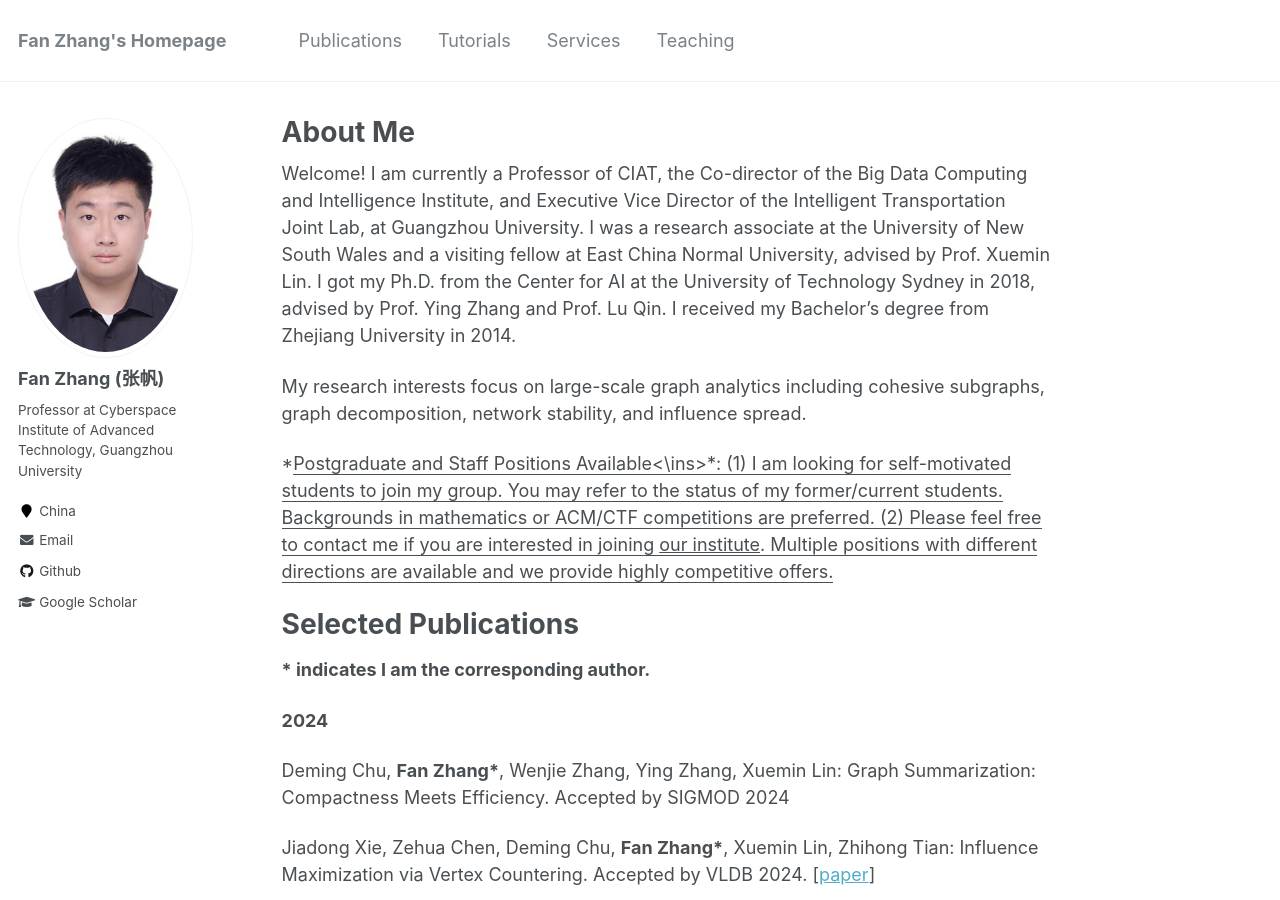
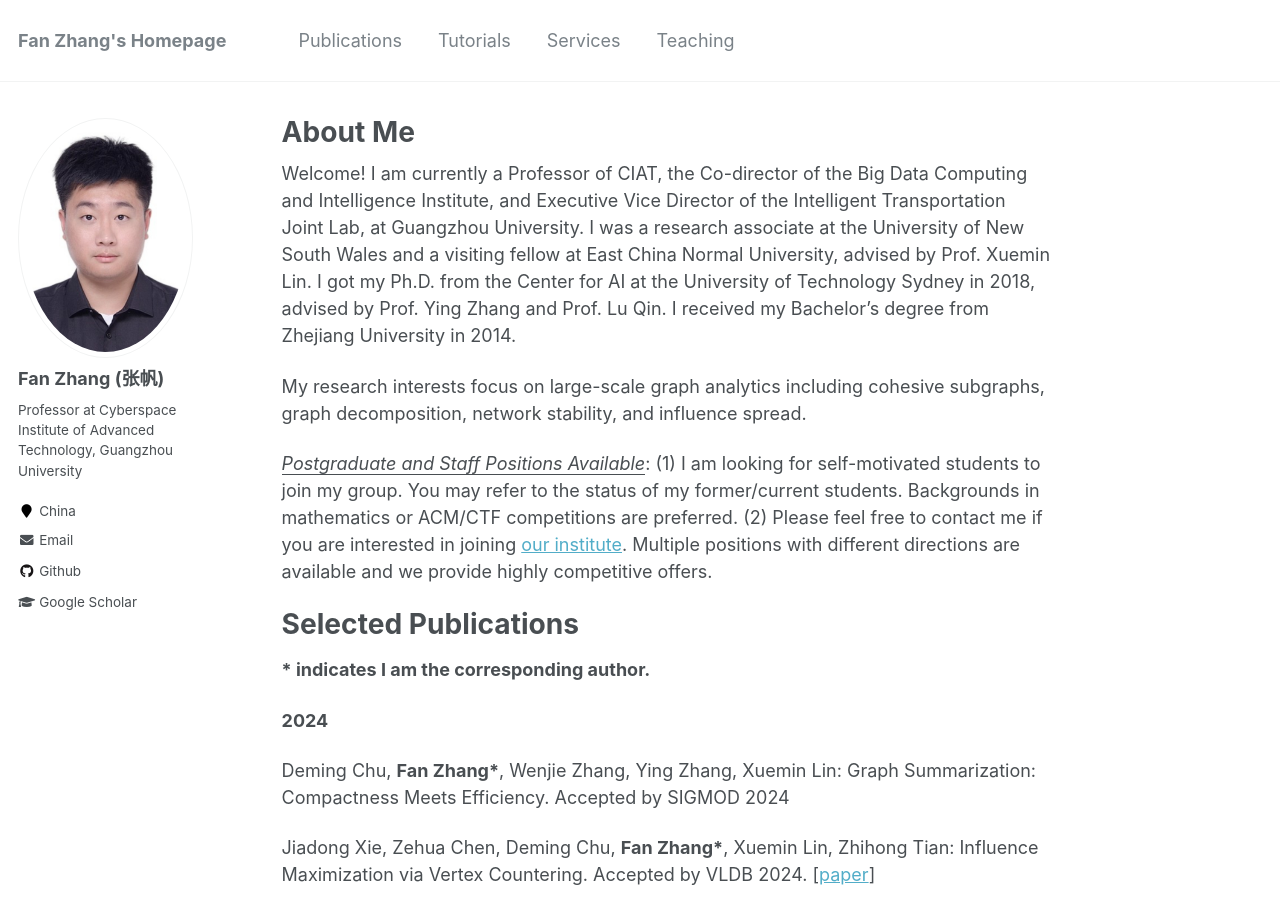
Before and after one commit to fanzhangcs/fanzhangcs.github.io, a Jekyll site: the page built from _pages/about.md, in a window 1280 px wide and 900 px high. Built offline with Jekyll 4.4.1, drawn with Linux system fonts in a browser that asks for light colours.

Commit message:
Update about.md

```diff
--- a/_pages/about.md
+++ b/_pages/about.md
@@ -13,7 +13,7 @@ Welcome! I am currently a Professor of CIAT, the Co-director of the Big Data Com
 My research interests focus on large-scale graph analytics including cohesive subgraphs, graph decomposition, network stability, and influence spread.
 <!--Link to [DBLP](https://dblp.uni-trier.de/pid/21/3626-36.html).-->
 
-*<ins>Postgraduate and Staff Positions Available<\ins>*: (1) I am looking for self-motivated students to join my group. You may refer to the status of my former/current students. Backgrounds in mathematics or ACM/CTF competitions are preferred. (2) Please feel free to contact me if you are interested in joining [our institute](https://wyy.gzhu.edu.cn/xygk/xyjs.htm). Multiple positions with different directions are available and we provide highly competitive offers.
+*<ins>Postgraduate and Staff Positions Available</ins>*: (1) I am looking for self-motivated students to join my group. You may refer to the status of my former/current students. Backgrounds in mathematics or ACM/CTF competitions are preferred. (2) Please feel free to contact me if you are interested in joining [our institute](https://wyy.gzhu.edu.cn/xygk/xyjs.htm). Multiple positions with different directions are available and we provide highly competitive offers.
 
 Selected Publications
 ======
```
